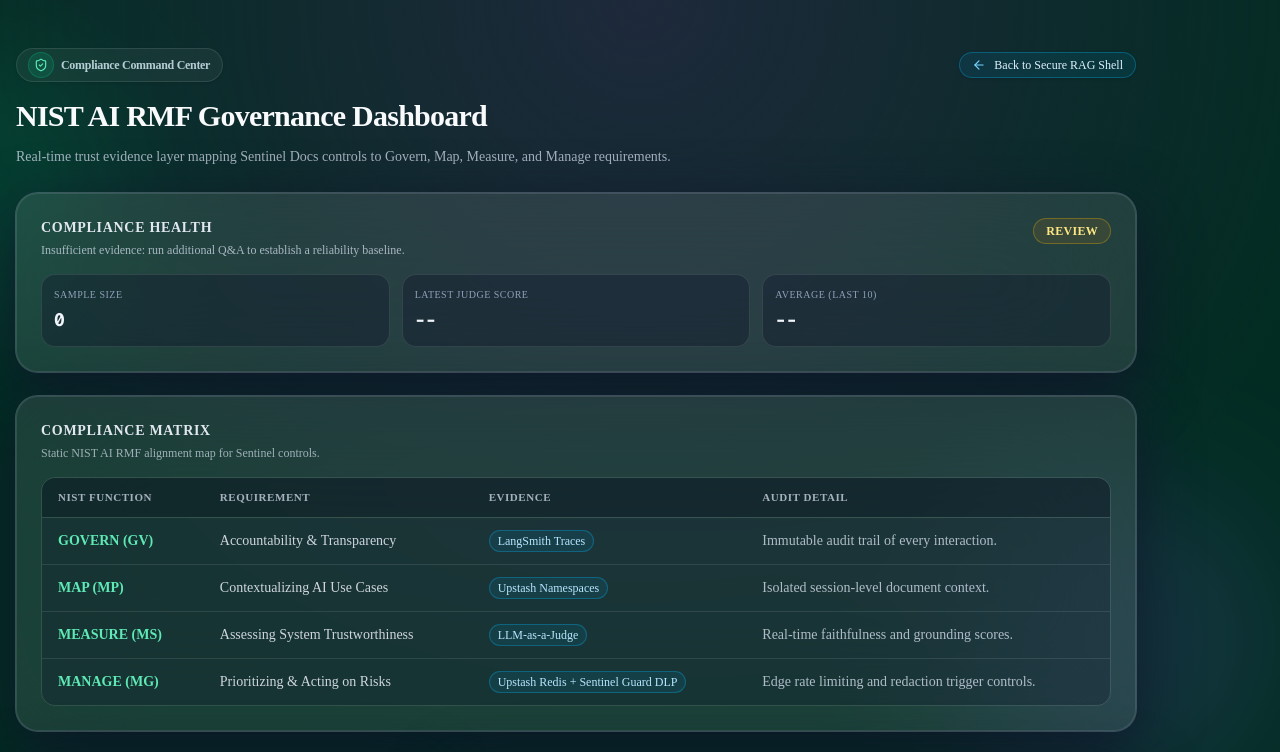
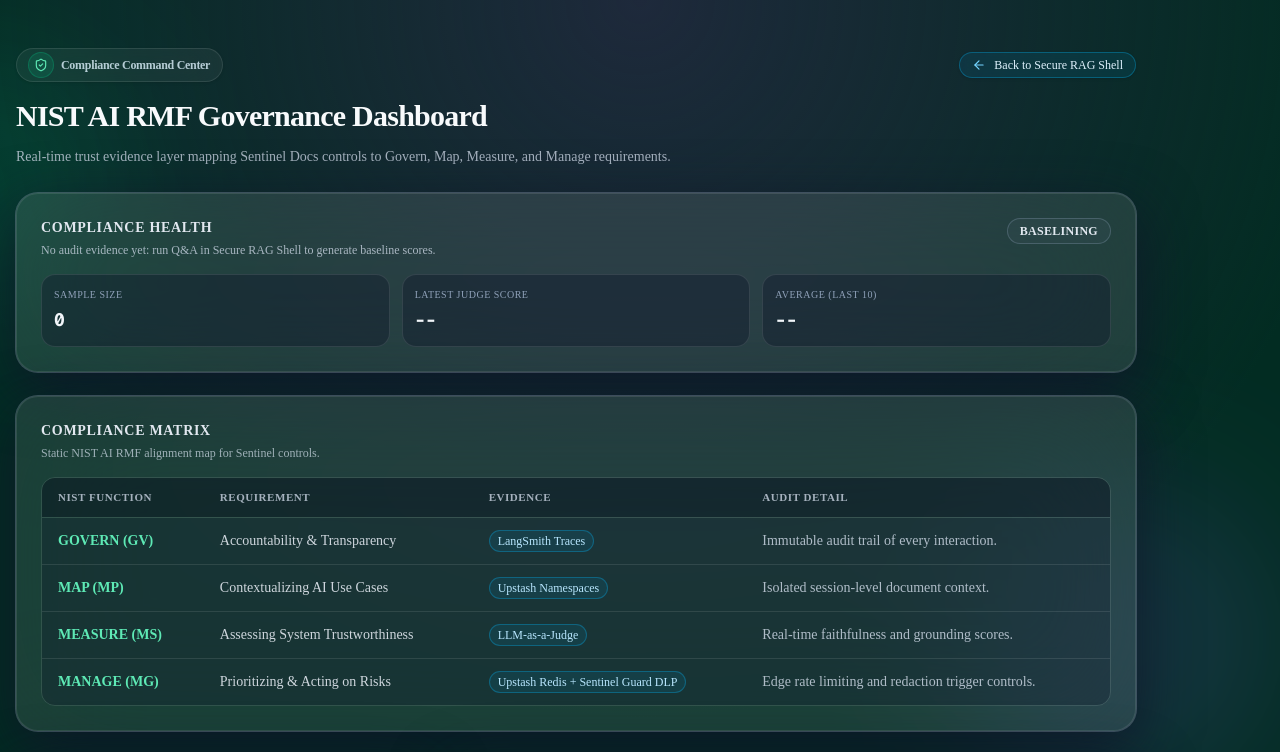
Before and after one commit to GeorgiDS9/sentinel-docs, a Next.js app: page /dashboard/governance in a window 1280 px wide. Shown: the top 752 px of the page. Built offline with nearby package versions, Linux system fonts and the light colour scheme.

Commit message:
rename empty compliance state to BASELINING for clearer governance semantics

```diff
--- a/src/app/dashboard/governance/page.tsx
+++ b/src/app/dashboard/governance/page.tsx
@@ -57,7 +57,7 @@
 
 // Types
 type AuditStats = z.infer<typeof AuditStatsSchema>;
-type HealthStatus = "COMPLIANT" | "REVIEW" | "VIOLATION";
+type HealthStatus = "BASELINING" | "COMPLIANT" | "REVIEW" | "VIOLATION";
 
 // Defaults
 const EMPTY_STATS: AuditStats = { emails: 0, phones: 0, cards: 0, ssns: 0 };
@@ -70,7 +70,7 @@
 }
 
 function getHealthStatus(scores: number[]): HealthStatus {
-  if (scores.length === 0) return "REVIEW";
+  if (scores.length === 0) return "BASELINING";
   if (scores.some((s) => s < 0.7)) return "VIOLATION";
   if (scores.some((s) => s < 0.9)) return "REVIEW";
   return "COMPLIANT";
@@ -83,12 +83,15 @@
   if (status === "VIOLATION") {
     return "border-rose-400/30 bg-rose-500/10 text-rose-200";
   }
+  if (status === "BASELINING") {
+    return "border-slate-400/30 bg-slate-500/10 text-slate-200";
+  }
   return "border-amber-400/30 bg-amber-500/10 text-amber-200";
 }
 
 function getHealthHint(status: HealthStatus, sampleCount: number): string {
   if (sampleCount === 0) {
-    return "Insufficient evidence: run additional Q&A to establish a reliability baseline.";
+    return "No audit evidence yet: run Q&A in Secure RAG Shell to generate baseline scores.";
   }
   if (status === "COMPLIANT") {
     return "All recent judge scores are in the compliant range.";
```
